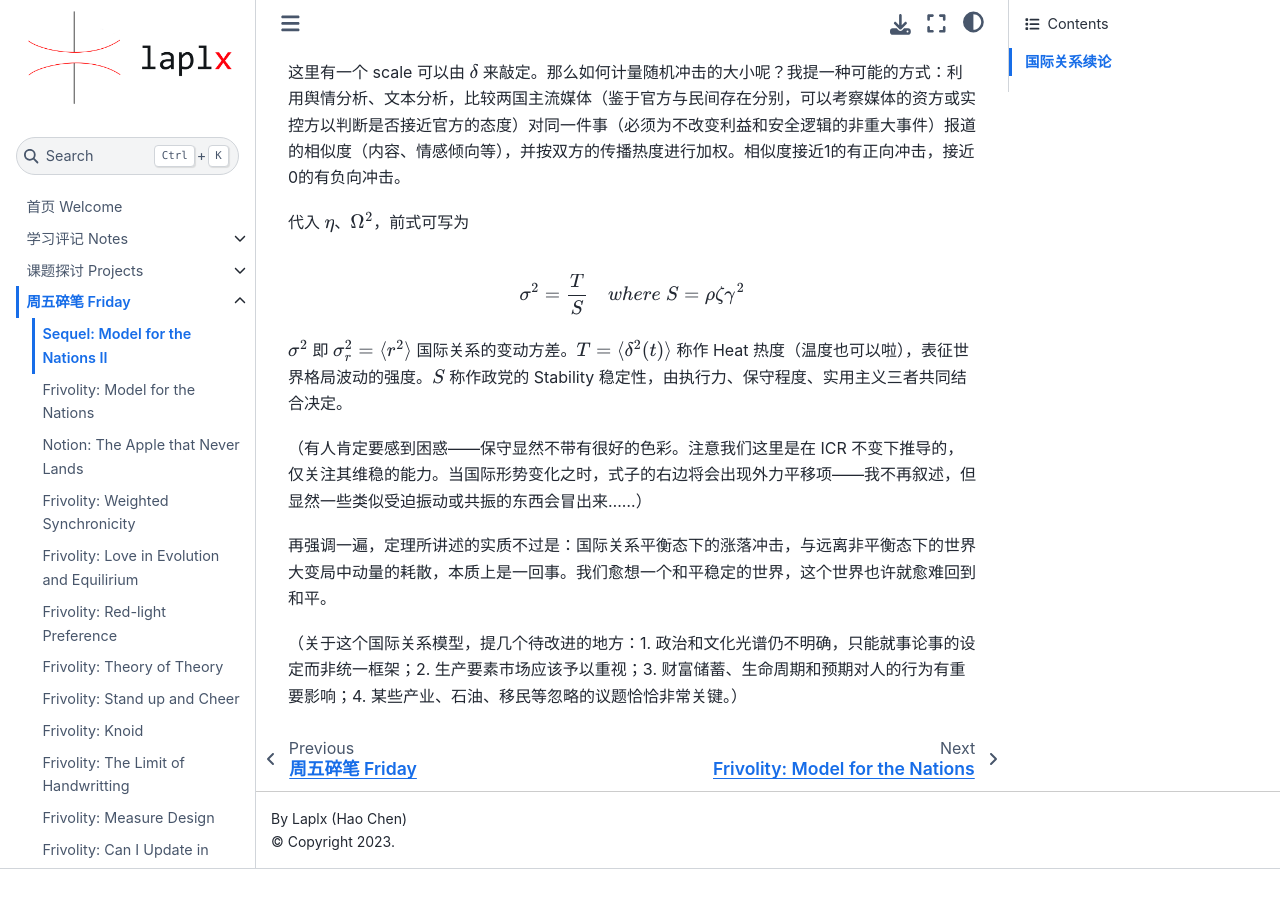
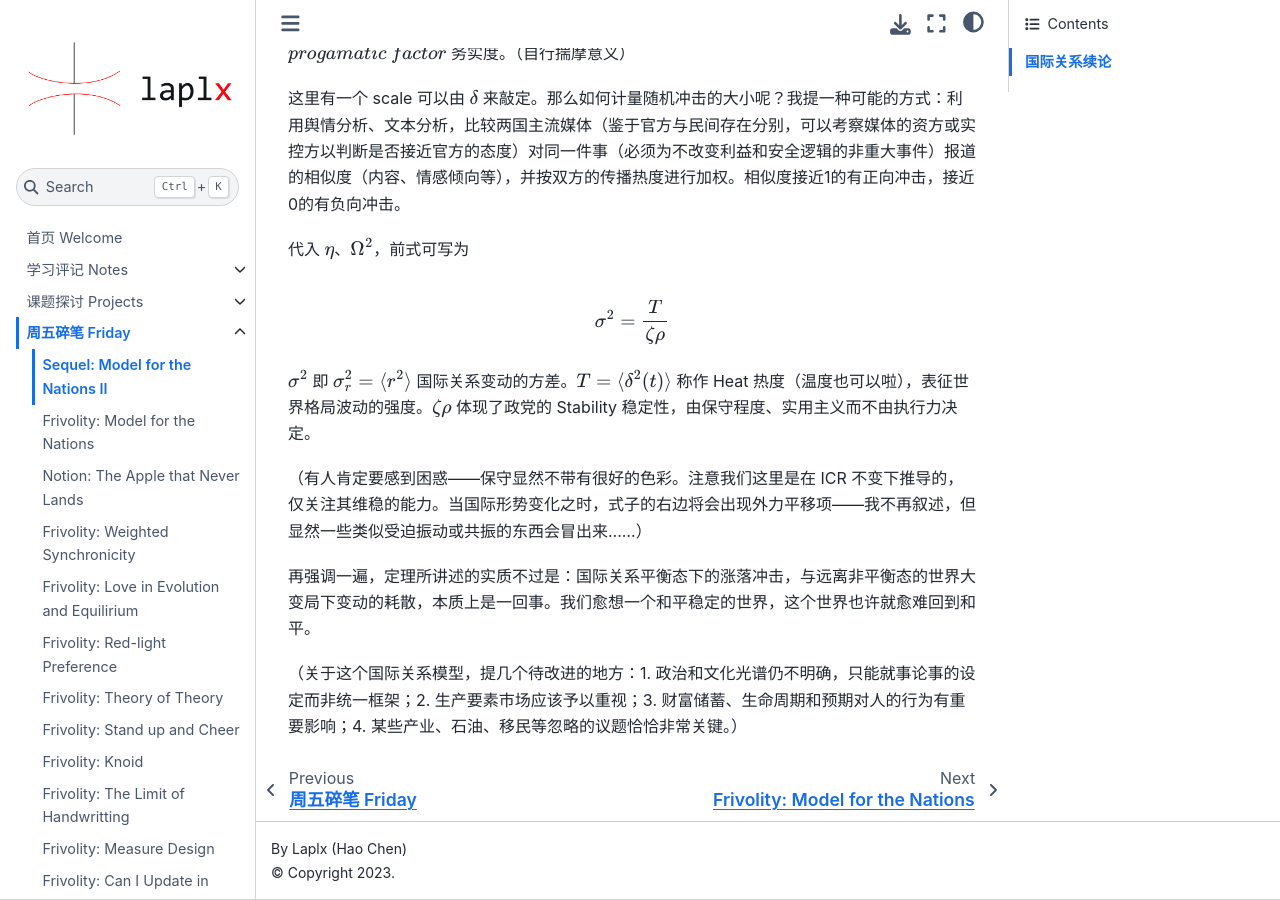
Before and after one commit to Laplx/blog, a Jupyter Book: the page built from wonder/23.12.1.md, in a window 1280 px wide and 900 px high, scrolled down 1541 px. Built offline with Jupyter Book 1.0.4 settings and Sphinx 7.4.7 and the Sphinx Book theme 1.1.4, drawn with Linux system fonts in a browser that asks for light colours; before the commit the page ends 2410 px from its top, so only the background shows below that; some of the changed text lies outside the part shown.

```diff
--- a/wonder/23.12.1.md
+++ b/wonder/23.12.1.md
@@ -51,13 +51,13 @@ $$
 代入 $\eta$、$\Omega^2$，前式可写为
 
 $$
-\sigma^2 = \frac{T}{S}\quad  where\ S = \rho \zeta \gamma^2
+\sigma^2 = \frac{T}{\zeta \rho}
 $$
 
-$\sigma^2$ 即 $\sigma^2_r = \langle r^2 \rangle$ 国际关系的变动方差。$T = \langle \delta^2(t) \rangle$ 称作 Heat 热度（温度也可以啦），表征世界格局波动的强度。$S$ 称作政党的 Stability 稳定性，由执行力、保守程度、实用主义三者共同结合决定。
+$\sigma^2$ 即 $\sigma^2_r = \langle r^2 \rangle$ 国际关系变动的方差。$T = \langle \delta^2(t) \rangle$ 称作 Heat 热度（温度也可以啦），表征世界格局波动的强度。$\zeta \rho$ 体现了政党的 Stability 稳定性，由保守程度、实用主义而不由执行力决定。
 
 （有人肯定要感到困惑——保守显然不带有很好的色彩。注意我们这里是在 ICR 不变下推导的，仅关注其维稳的能力。当国际形势变化之时，式子的右边将会出现外力平移项——我不再叙述，但显然一些类似受迫振动或共振的东西会冒出来……）
 
-再强调一遍，定理所讲述的实质不过是：国际关系平衡态下的涨落冲击，与远离非平衡态下的世界大变局中动量的耗散，本质上是一回事。我们愈想一个和平稳定的世界，这个世界也许就愈难回到和平。
+再强调一遍，定理所讲述的实质不过是：国际关系平衡态下的涨落冲击，与远离非平衡态的世界大变局下变动的耗散，本质上是一回事。我们愈想一个和平稳定的世界，这个世界也许就愈难回到和平。
 
 （关于这个国际关系模型，提几个待改进的地方：1. 政治和文化光谱仍不明确，只能就事论事的设定而非统一框架；2. 生产要素市场应该予以重视；3. 财富储蓄、生命周期和预期对人的行为有重要影响；4. 某些产业、石油、移民等忽略的议题恰恰非常关键。）
```
Also changed, not shown: other parts of wonder/23.12.1.md (+1 -1 lines), intro.md (+2 -2 lines), note.md (+8 -4 lines), wonder/23.12.8.md (+1 -1 lines), 3 other files.
